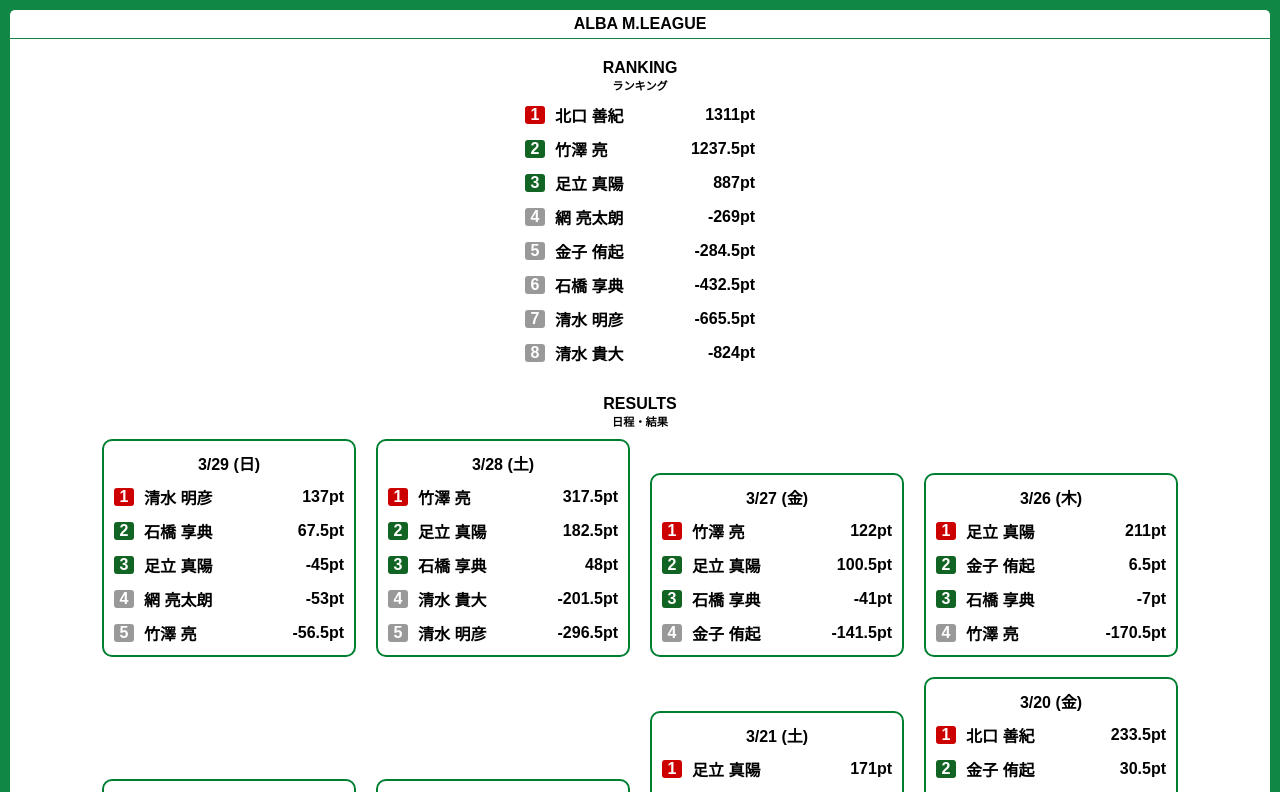
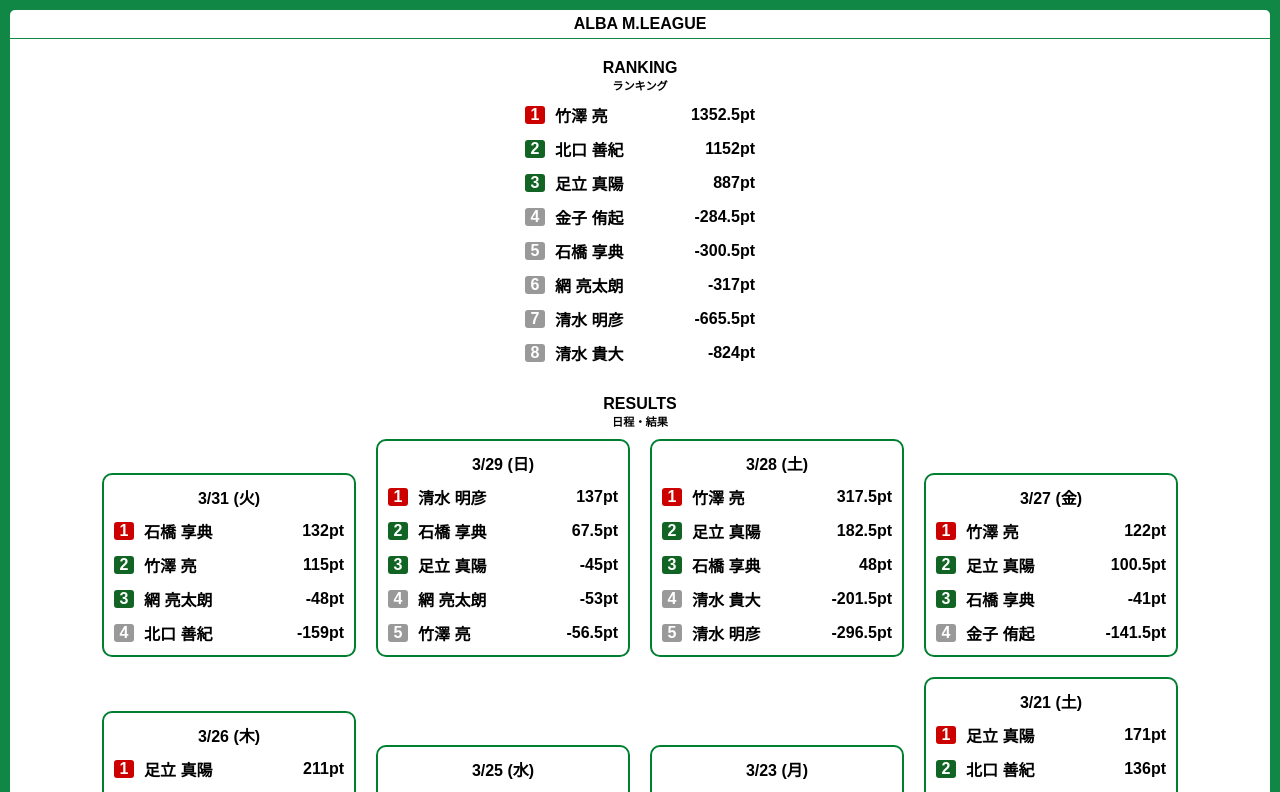
Before and after one commit to peichan/alba-mleague, an Angular app: page / in a window 1280 px wide. Shown: the top 792 px of the page. Built offline with nearby package versions, Linux system fonts and the light colour scheme.

Commit message:
add 3/31

```diff
--- a/src/app/app.component.ts
+++ b/src/app/app.component.ts
@@ -21,6 +21,12 @@
 }
 
 const dayResults: DayResult[] = [
+  new DayResult("3/31 (火)", [
+    new Result("石橋 享典", 132),
+    new Result("竹澤 亮", 115),
+    new Result("網 亮太朗", -48),
+    new Result("北口 善紀", -159)
+  ]),
   new DayResult("3/29 (日)", [
     new Result("清水 明彦", 137),
     new Result("石橋 享典", 67.5),
```
